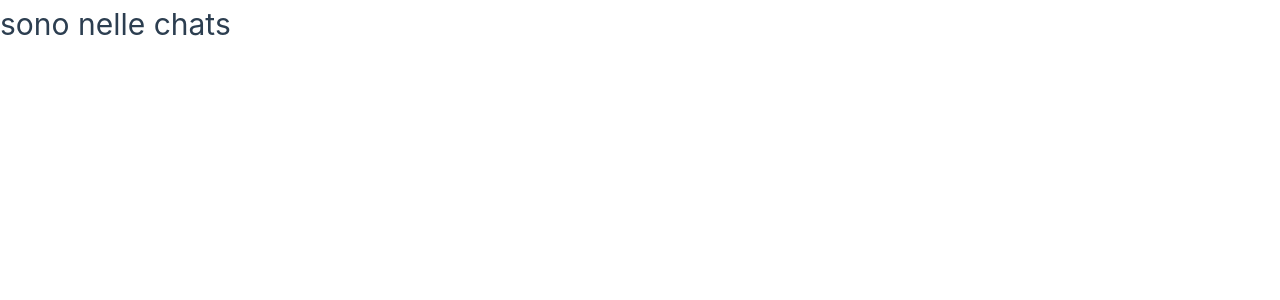
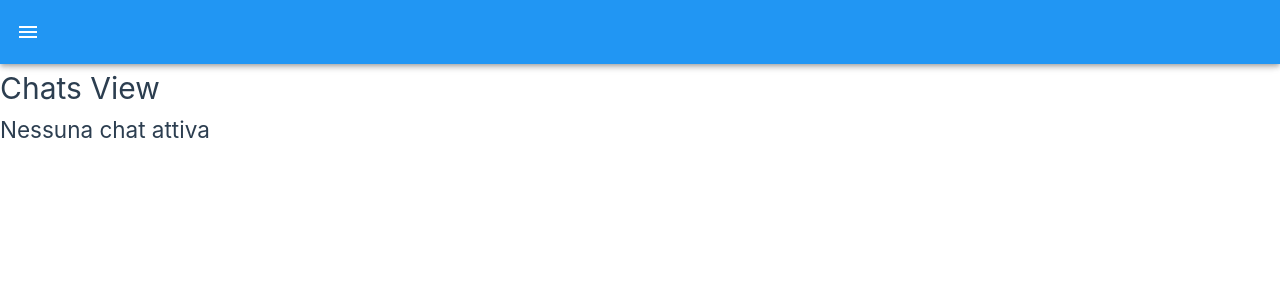
Before and after one commit to mattiagiliberti/webChat, a Vue app in the folder frontend/: page /chats in a window 1280 px wide. Shown: the top 300 px of the page. Built offline with nearby package versions, Linux system fonts and the light colour scheme; sample sign-in values are in the browser's storage.

Commit message:
added ChatLayout component and updated ChatsView to support active chat display

```diff
--- a/frontend/package.json
+++ b/frontend/package.json
@@ -17,6 +17,7 @@
     "vuetify": "^3.7.15"
   },
   "devDependencies": {
+    "@mdi/font": "^7.4.47",
     "@vitejs/plugin-vue": "^5.2.1",
     "@vitejs/plugin-vue-jsx": "^4.1.1",
     "vite": "^6.1.0",
--- /dev/null
+++ b/frontend/src/layouts/ChatLayout.vue
@@ -0,0 +1,71 @@
+<template>
+  <v-layout class="rounded rounded-md">
+    <v-app-bar color="primary">
+      <v-app-bar-nav-icon
+        variant="text"
+        @click.stop="drawer = !drawer"
+      ></v-app-bar-nav-icon>
+
+
+      <!-- nome della persona che ho cliccato -->
+      <v-toolbar-title v-if="activeChat">{{activeChat.title}}</v-toolbar-title>
+
+      <v-spacer></v-spacer>
+    </v-app-bar>
+    <v-navigation-drawer
+      v-model="drawer"
+      :location="$vuetify.display.mobile ? 'left' : undefined"
+      temporary
+    >
+    <!-- lista di persone con chat attiva -->
+      <v-list :items="items">
+        <v-list-item
+          v-for="item in items"
+          :key="item.value"
+          @click="openChat(item)"
+        >
+          <v-list-item-title>{{ item.title }}</v-list-item-title>
+        </v-list-item>
+      </v-list>
+    </v-navigation-drawer>
+
+    <!-- <v-app-bar title="Application bar"></v-app-bar> -->
+
+    <v-main class="align-center justify-center">
+      <router-view :active-chat="activeChat"></router-view>
+    </v-main>
+  </v-layout>
+</template>
+
+<script>
+export default {
+  data() {
+    return {
+      items: [
+        { title: "Foo", value: "foo" },
+        { title: "Bar", value: "bar" },
+        { title: "Fizz", value: "fizz" },
+        { title: "Buzz", value: "buzz" },
+      ],
+      drawer: false,
+      group: null,
+      activeChat: null,
+    };
+  },
+  mounted() {
+    // Chiamata API per ottenere la lista di persone con chat attiva
+  },
+  methods: {
+    openChat(item) {
+      console.log(item);
+      this.group = false;
+      this.activeChat = item;
+    },
+  },
+  watch: {
+    group() {
+      this.drawer = false;
+    },
+  },
+};
+</script>
--- a/frontend/src/plugins/vuetify.js
+++ b/frontend/src/plugins/vuetify.js
@@ -1,10 +1,11 @@
 import { createVuetify } from 'vuetify';
 import 'vuetify/styles'; // Importa gli stili base di Vuetify
 import { aliases, mdi } from 'vuetify/iconsets/mdi'; // Usa icone Material Design
+import '@mdi/font/css/materialdesignicons.css' // Ensure you are using css-loader
 
 export default createVuetify({
   theme: {
-    defaultTheme: 'light', // Puoi cambiarlo in 'dark' o un tema personalizzato
+    defaultTheme: 'dark', // Puoi cambiarlo in 'dark' o un tema personalizzato
   },
   icons: {
     defaultSet: 'mdi',
--- a/frontend/src/router/index.js
+++ b/frontend/src/router/index.js
@@ -2,6 +2,7 @@ import { createRouter, createWebHistory } from "vue-router";
 import HomeView from "../views/HomeView.vue";
 import RegisterView from "../views/RegisterView.vue";
 import ChatsView from "../views/chats/ChatsView.vue";
+import ChatsLayout from "../layouts/ChatLayout.vue";
 
 const router = createRouter({
   history: createWebHistory(import.meta.env.BASE_URL),
@@ -19,7 +20,15 @@ const router = createRouter({
     {
       path: "/chats",
       name: "chats",
-      component: ChatsView,
+      component: ChatsLayout,
+      children: [
+        {
+          name: "ChatsView",
+          path: '',
+          component: ChatsView,
+          props: route => ({ activeChat: route.params.activeChat }),
+        }
+      ],
       meta: { requiresAuth: true },
     },
   ],
--- a/frontend/src/views/chats/ChatsView.vue
+++ b/frontend/src/views/chats/ChatsView.vue
@@ -1,6 +1,31 @@
 <template>
-    <div>
-        <h1>sono nelle chats</h1>
+  <div>
+    <h1>Chats View</h1>
+    <div v-if="activeChat">
+      <h2>Chat con: {{ activeChat.title }}</h2>
     </div>
+    <div v-else>
+      <h2>Nessuna chat attiva</h2>
+    </div>
+  </div>
+</template>
 
-</template>
+<script>
+export default {
+  name: "ChatsView",
+  mounted() {
+    console.log("montato");
+  },
+  props: {
+    activeChat: {
+      type: Object,
+      default: null
+    }
+  },
+  watch: {
+    activeChat() {
+      // Chiamata API per ottenere la chat attiva
+    }
+  }
+};
+</script>
--- a/frontend/vite.config.js
+++ b/frontend/vite.config.js
@@ -3,7 +3,7 @@ import { fileURLToPath, URL } from 'node:url'
 import { defineConfig } from 'vite'
 import vue from '@vitejs/plugin-vue'
 import vueJsx from '@vitejs/plugin-vue-jsx'
-import vueDevTools from 'vite-plugin-vue-devtools'
+// import vueDevTools from 'vite-plugin-vue-devtools'
 import vuetify from 'vite-plugin-vuetify'
 
 // https://vite.dev/config/
@@ -11,7 +11,7 @@ export default defineConfig({
   plugins: [
     vue(),
     vueJsx(),
-    vueDevTools(),
+    // vueDevTools(),
     vuetify({ autoImport: true }), // Enabled by default
   ],
   resolve: {
```
Also changed, not shown: 1 other file (tests, documents, lock files or other folders).
